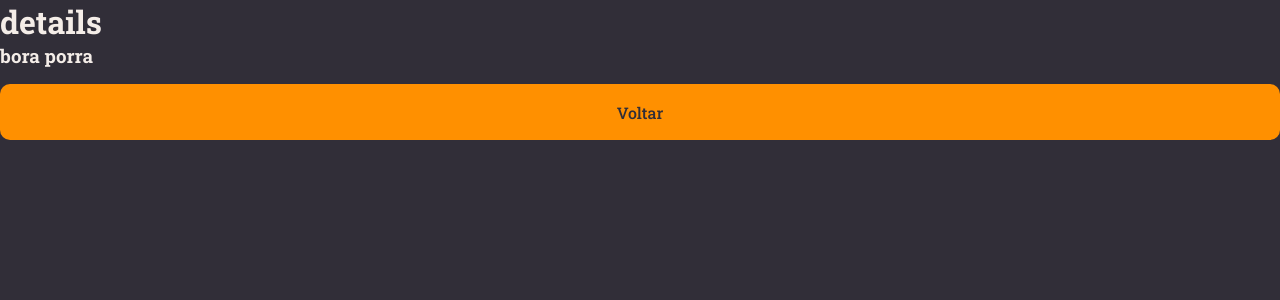
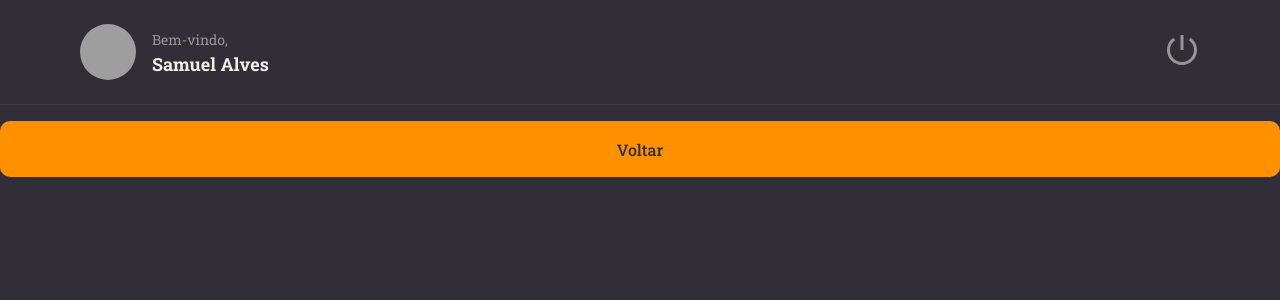
Before and after one commit to samuelfsd/notes, a React (Vite) app: page / in a window 1280 px wide. Shown: the top 300 px of the page. Built offline with nearby package versions, Linux system fonts and the light colour scheme; grey boxes are pictures that could not be loaded.

Commit message:
feat: create Header and install react-icons lib

```diff
--- a/package.json
+++ b/package.json
@@ -11,6 +11,7 @@
   "dependencies": {
     "react": "^18.2.0",
     "react-dom": "^18.2.0",
+    "react-icons": "^4.8.0",
     "styled-components": "^5.3.9"
   },
   "devDependencies": {
--- /dev/null
+++ b/src/components/Header/index.jsx
@@ -0,0 +1,25 @@
+import { RiShutDownLine } from 'react-icons/ri';
+import { Container, Profile, Logout} from "./styles";
+
+
+
+export function Header(){
+  return (
+    <Container>
+      <Profile>
+        <img
+          src="https://github.com/samuelfsd.png"
+          alt="Foto do usuário"
+        />
+        <div>
+          <span>Bem-vindo,</span>
+          <strong>Samuel Alves</strong>
+        </div>
+      </Profile>
+
+      <Logout>
+        <RiShutDownLine />
+      </Logout>
+    </Container>
+  )
+}
--- /dev/null
+++ b/src/components/Header/styles.js
@@ -0,0 +1,59 @@
+import styled from "styled-components";
+
+
+export const Container = styled.header`
+  grid-area:header;
+
+  height: 105px;
+  width: 100%;
+
+  border-bottom-width: 1px;
+  border-bottom-style: solid;
+  border-bottom-color: ${({theme}) => theme.COLORS.BACKGROUND_700};
+
+  display: flex;
+  justify-content: space-between;
+
+  padding: 0 80px;
+`;
+
+
+export const Profile = styled.div`
+  display: flex;
+  align-items: center;
+
+
+  > img {
+    width: 56px;
+    height: 56px;
+    border-radius: 50%;
+  }
+
+  > div {
+    display: flex;
+    flex-direction: column;
+    margin-left: 16px;
+    line-height: 24px;
+
+    span {
+       font-size: 14px;
+       color: ${({theme}) => theme.COLORS.GRAY_100};
+    }
+
+    strong {
+       font-size: 18px;
+       color: ${({theme}) => theme.COLORS.WHITE};
+    }
+  }
+`;
+
+
+export const Logout = styled.button`
+  border: none;
+  background: none;
+
+  > svg {
+    color: ${({theme}) => theme.COLORS.GRAY_100};
+    font-size: 36px;
+  }
+`;
--- a/src/pages/Details/Details.jsx
+++ b/src/pages/Details/Details.jsx
@@ -1,11 +1,11 @@
 import { Button } from "../../components/Button"
+import { Header } from "../../components/Header"
 import { Container } from "./styles"
 
 export function Details() {
   return (
     <Container>
-      <h1>details</h1>
-      <h3>bora porra</h3>
+      <Header />
       <Button title="Voltar" />
     </Container>
   )
--- a/src/pages/Details/styles.js
+++ b/src/pages/Details/styles.js
@@ -1,4 +1,12 @@
 import styled from "styled-components";
 
 
-export const Container = styled.div``;
+export const Container = styled.div`
+  width: 100%;
+  height: 100vh;
+
+
+  display: grid;
+  grid-template-rows: 105px auto;
+  grid-template-areas: "header" "content"
+`;
```
Also changed, not shown: 1 other file (tests, documents, lock files or other folders).
